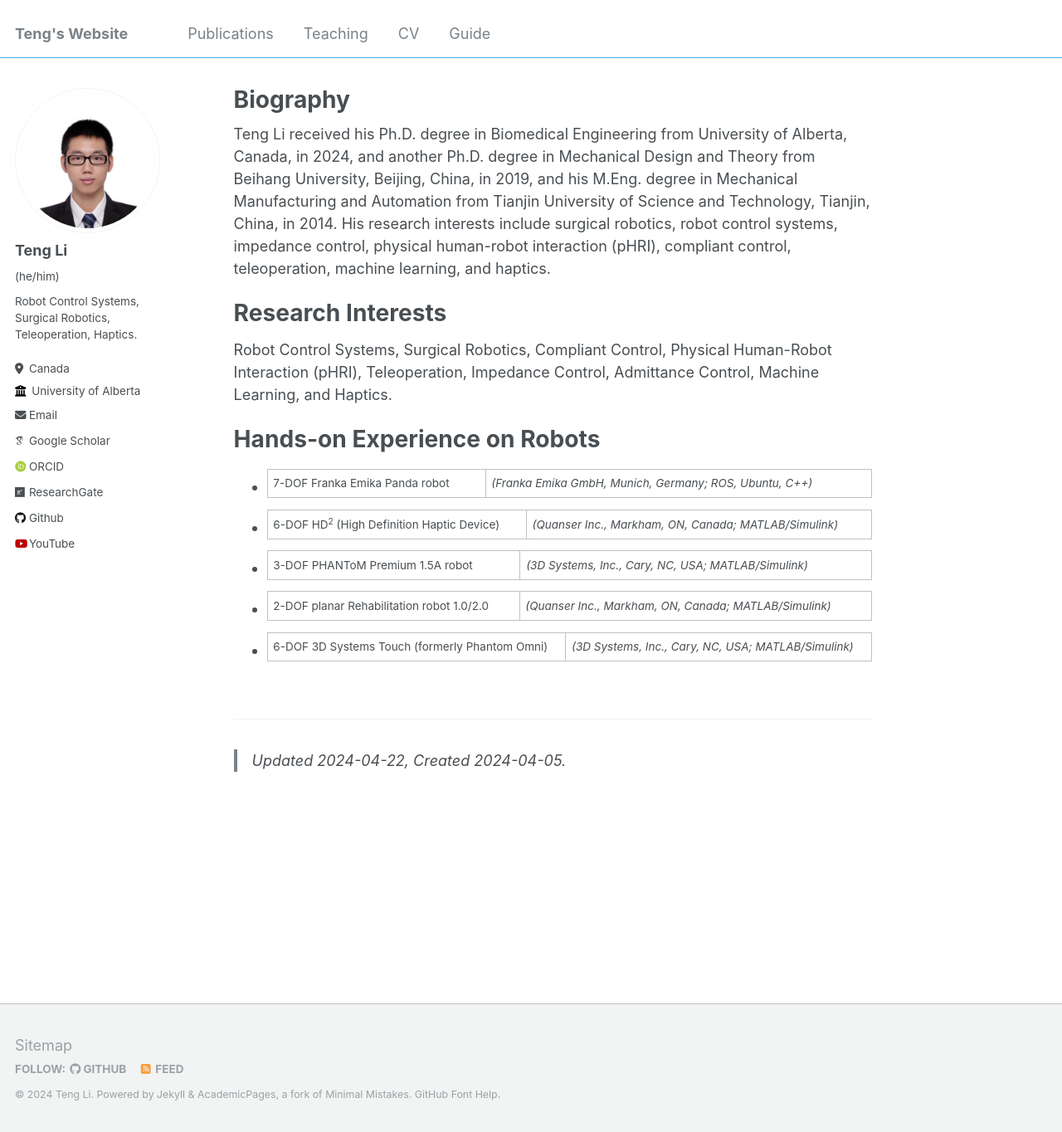
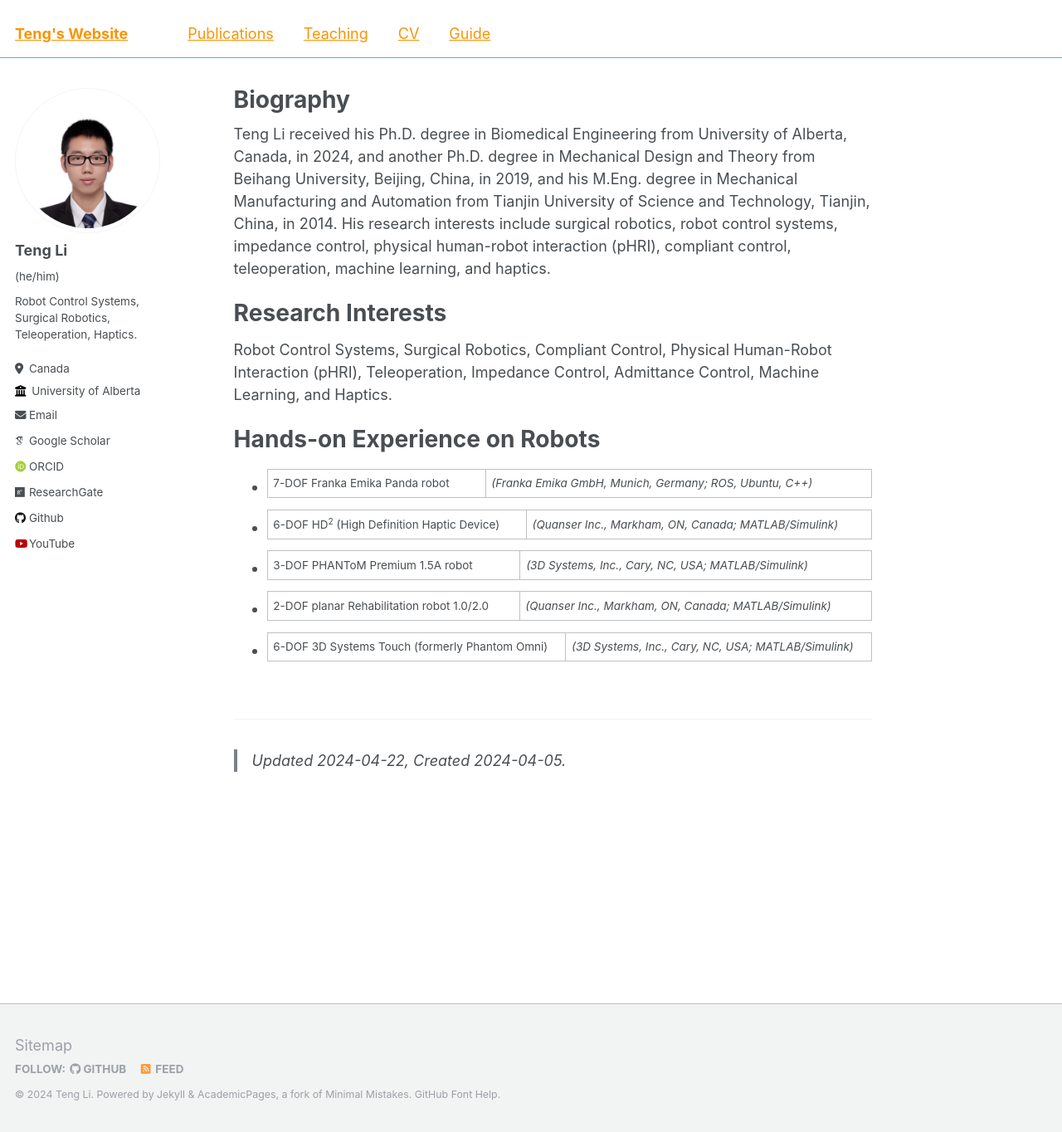
Before and after one commit to teng4/teng4.github.io, a Jekyll site: the page built from _pages/about.md, in a window 1280 px wide and 1364 px high. Shown: the whole window at 83% size. Built offline with Jekyll 4.4.1, drawn with Linux system fonts in a browser that asks for light colours; some web fonts are replaced.

Commit message:
Update _navigation.scss

```diff
--- a/_sass/_navigation.scss
+++ b/_sass/_navigation.scss
@@ -181,12 +181,14 @@
     display: block;
     margin: 0 1rem;
     padding: 0.5rem 0;
-    color: $masthead-link-color;
-    text-decoration: none;
+    //color: $masthead-link-color; //teng4note, orginal.
+    color: $warning-color; //teng4, modified.
+    //text-decoration: none; //teng4note, orginal.
+    text-decoration: underline; //teng4, modified.
 
     &:hover {
       //color: $masthead-link-color-hover; //teng4note, orginal.
-      color: red; //teng4, modified.
+      color: $vine-color; //red; //teng4, modified.
     }
   }
 
@@ -200,7 +202,7 @@
     //background-color: $primary-color; //teng4note, orginal.
     background-color: $orcid-color; //teng4, modified.
     //color: #fff; //teng4note, orginal.
-    color: $google-plus-color; //teng4, modified.
+    color: $behance-color; //$google-plus-color; //teng4, modified.
     cursor: pointer;
   }
 
```
